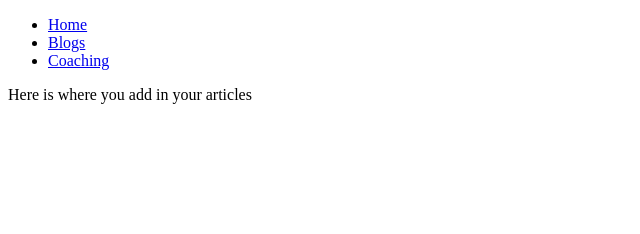
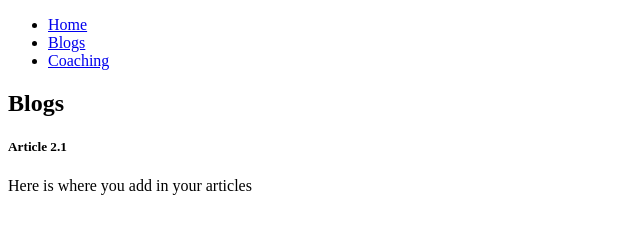
Before and after one commit to Pavidlol/Pavidlol.github.io, a plain HTML site: page blog.html in a window 1280 px wide. Shown: the whole page, without its empty margins (0-640 px from the left). Drawn offline with Linux system fonts and the light colour scheme.

Commit message:
Update blog.html

```diff
--- a/blog.html
+++ b/blog.html
@@ -7,7 +7,8 @@
   <li><a href="blog.html">Blogs</a></li>
   <li><a href="coaching.html">Coaching</a></li>
 </ul>
-
+<h2>Blogs</h2>
+  <h5>Article 2.1</h5>
 <p>Here is where you add in your articles</p>
 
 </body>
```
